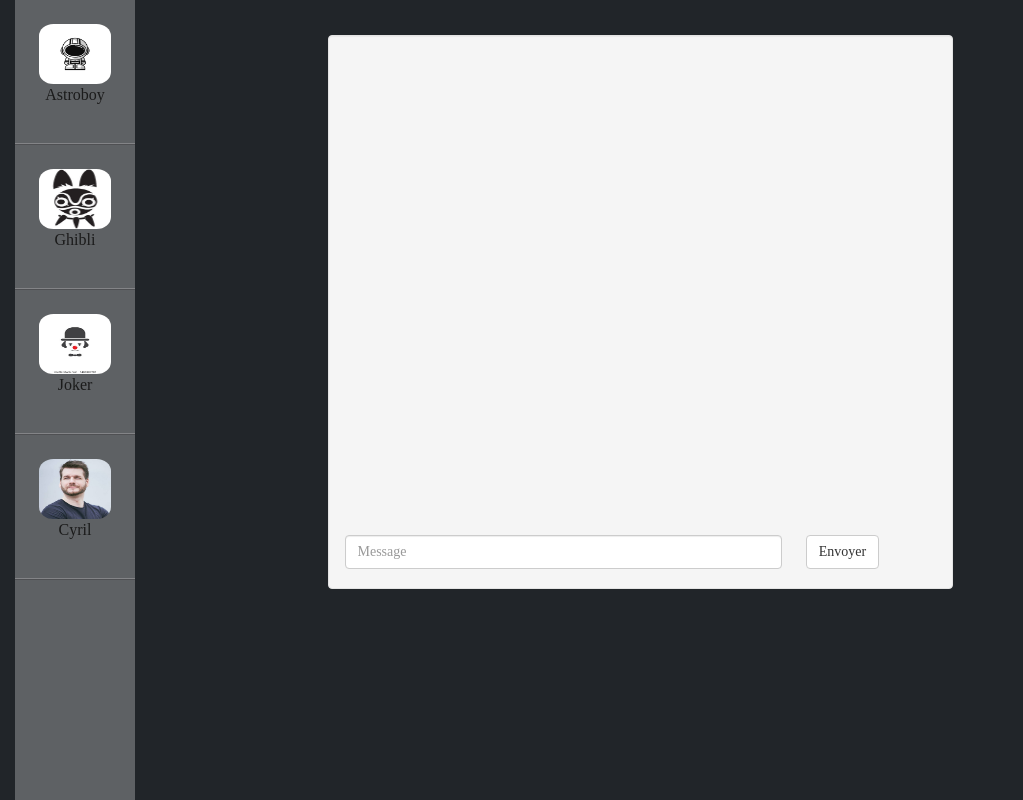
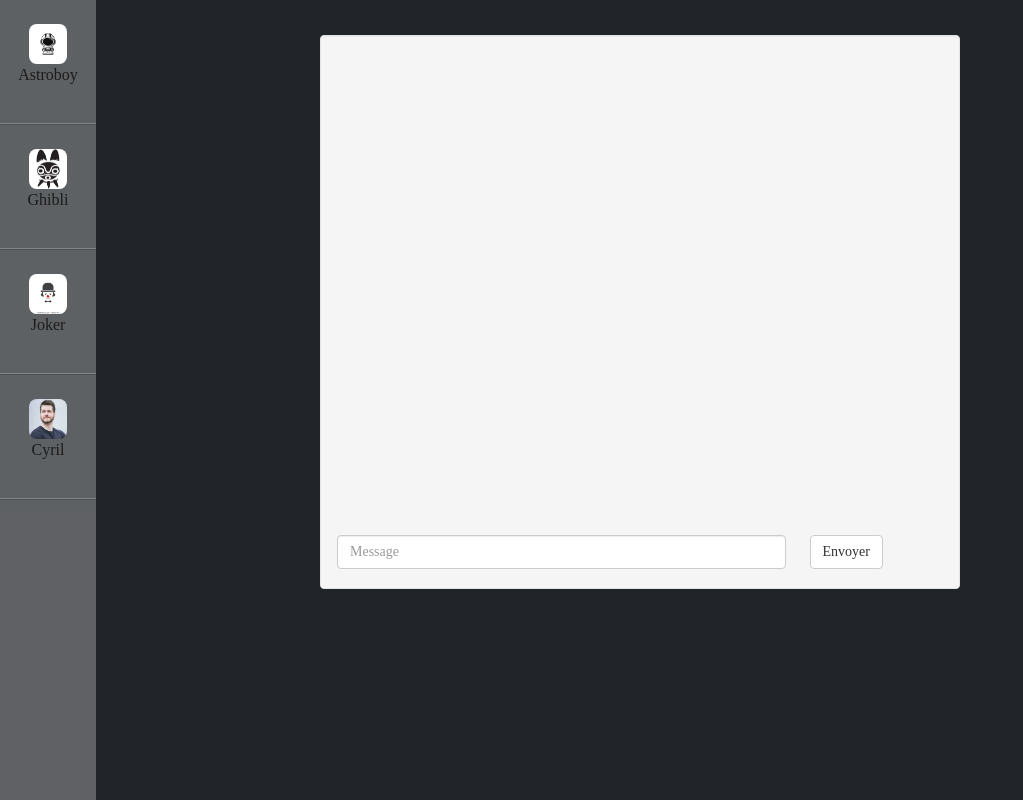
Before and after one commit to Akalmie/chatbot-io, a plain HTML site: page index.html in a window 1280 px wide. Shown: the whole page, without its empty margins (0-1023 px from the left). Drawn offline with nearby package versions, Linux system fonts and the light colour scheme.

Commit message:
(style): change some css to make it look good

```diff
--- a/css/style.css
+++ b/css/style.css
@@ -26,7 +26,7 @@
 .wrapper1 .sidebar{
   margin:0;
   padding: 0;
-  width: 15vh;
+  width: 12vh;
   background-color: rgba(111, 113, 116, 0.8);
   position: fixed;
   height: 100%;
@@ -39,8 +39,8 @@
 
 .wrapper1 .sidebar .profile img{
 
-  width: 60%;
-  height: 60px;
+  width: 40%;
+  height: 40px;
   border-radius: 20%;
   margin: 0 auto;
 }
--- a/index.html
+++ b/index.html
@@ -8,31 +8,9 @@
     <link href="/css/style.css" rel="stylesheet">
     <link href ="/css/reset.css" rel= "stylesheet">
   </head>
-  <body  class="bg-dark">
-<!--Contacts-->
-  <div class="container-fluid" id = "app">
-
-
-
+  <body  class="bg-dark" id = "app">
+    <div class="container-fluid" id = "content">
     </div>
-  <!--
-
-          <div class="col-md-6 col-md-offset-3 well">
-            <ul class="messages list-group">
-              message here
-            </ul>
-            <form id="messageForm">
-              <div class="form-group">
-                  <input autofocus class="form-control" id="messagebox" name="message" type="text" value=""/>
-              </div>
-              <div class="form-group">
-                <input class="btn btn-default btn-block" type="submit"/>
-              </div>
-            </form>
-          </div>
-        </div>
-  -->
-
     <script src="/js/main.js"></script>
   </body>
 </html>
--- a/js/main.js
+++ b/js/main.js
@@ -2,7 +2,8 @@
 
 class Chat {
   constructor(){
-    this.el=document.querySelector("#app");
+    this.el=document.querySelector("#content");
+    this.app=this.el=document.querySelector("#app");
     this.run();
   }
 
@@ -49,20 +50,13 @@
   renderMessages(){
     return `
       <div class = "col-md-6 col-md-offset-3 well">
-
-              <!--message-->
         <div class ="message row"></div>
         ${this.renderTypingMessages()}
-
     </div>`;
   }
 
   renderTypingMessages(){
     return `
-
-            <!--message-->
-
-                <!--typing message-->
       <div class ="row ">
         <div class="col-9 ">
           <input type="text" class="form-control" placeholder ="Message" id="Message" aria-label="Message"/>
@@ -98,7 +92,6 @@
         ${contacts.map((contact) => this.renderContact(contact)).join('')}
       </div>
     </div>
-
     `;
   }
 
```
Lines whose indentation alone changed are shown as unchanged.
